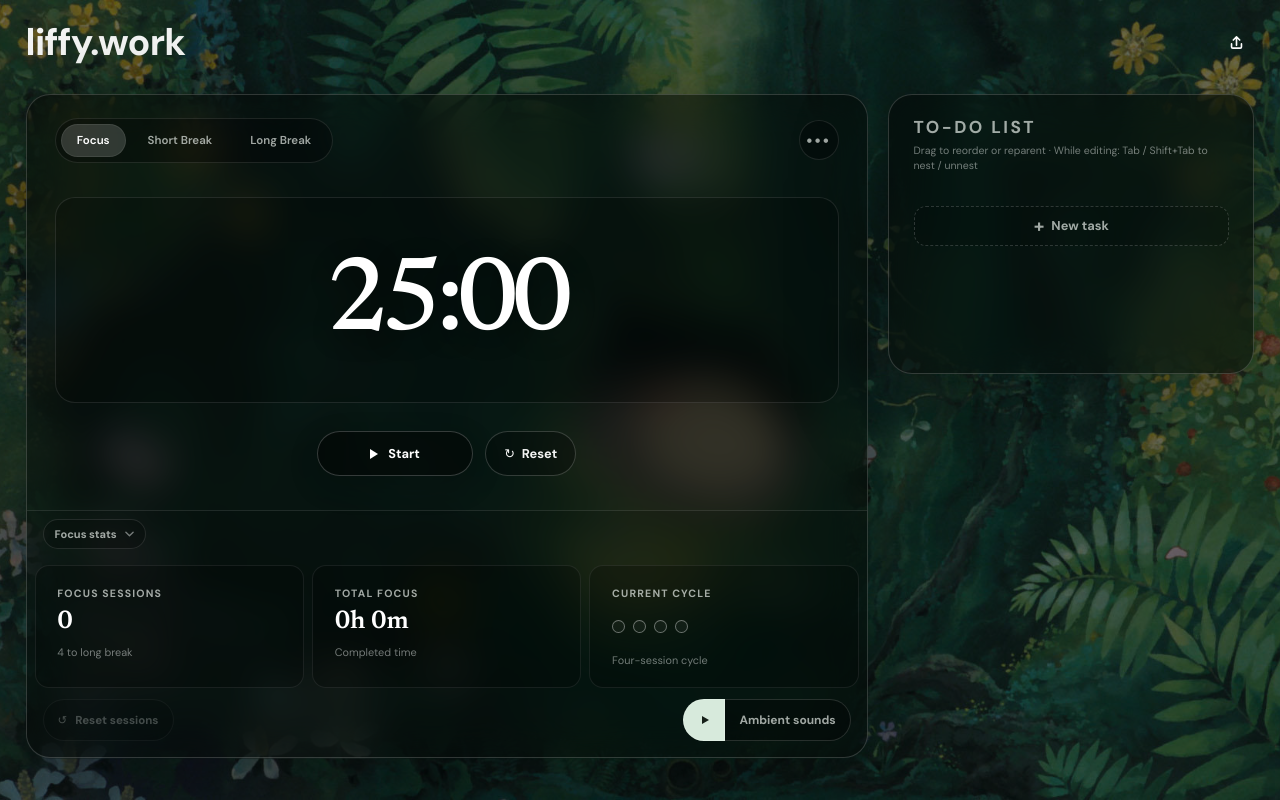
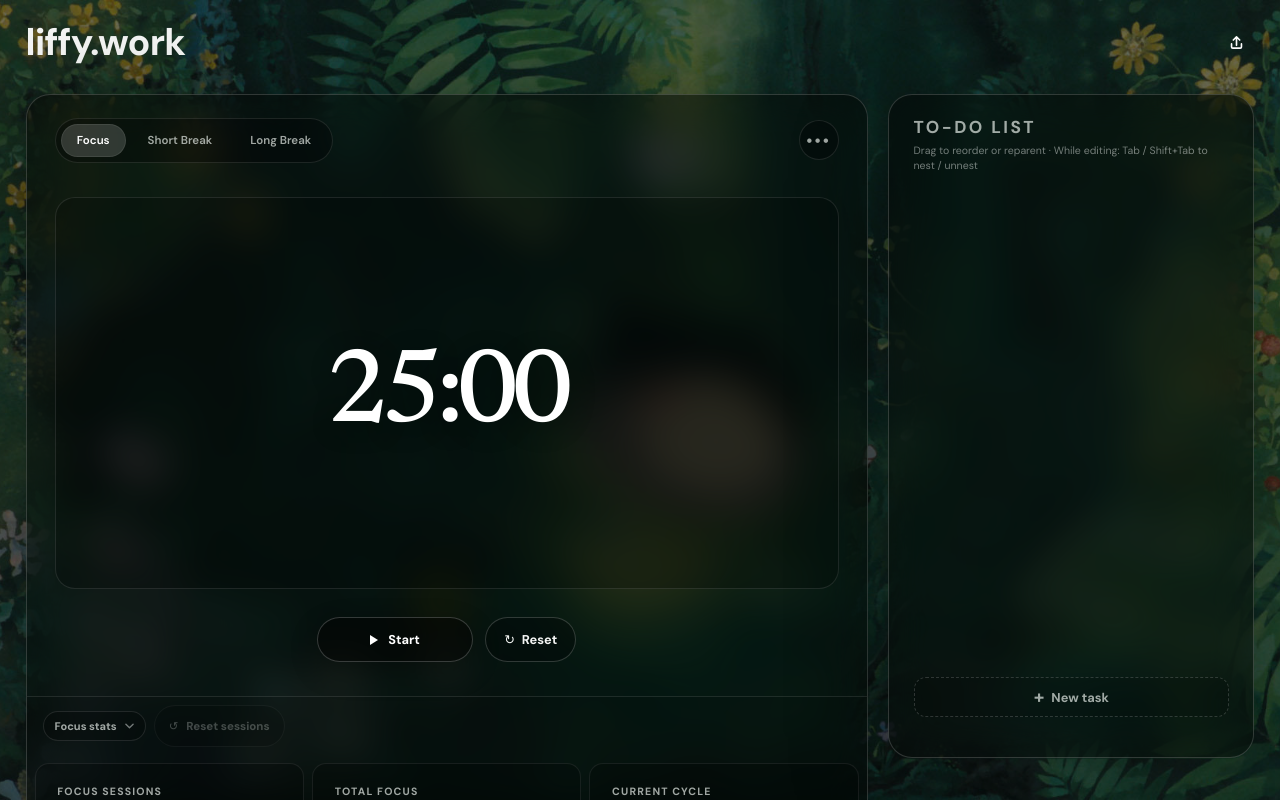
Before and after one commit to hadiafifah/liffytimer, a React (Vite) app: page / in a window 1280 px wide. Both pictures are taken after a click on the button "Focus stats". Shown: the top 800 px of the page. Built offline with nearby package versions, Linux system fonts and the light colour scheme.

Commit message:
ux enhancements

```diff
--- a/src/components/PomodoroTimer.jsx
+++ b/src/components/PomodoroTimer.jsx
@@ -1,4 +1,4 @@
-import { useState } from 'react'
+import { useEffect, useRef, useState } from 'react'
 import usePomodoro, { MODES } from '../hooks/usePomodoro'
 import AmbientAudio from './AmbientAudio'
 import SettingsPanel from './SettingsPanel'
@@ -25,16 +25,58 @@ function PauseIcon() {
 export default function PomodoroTimer() {
   const timer = usePomodoro()
   const [showStats, setShowStats] = useState(false)
+  const [showResetConfirmation, setShowResetConfirmation] = useState(false)
+  const timerCardRef = useRef(null)
+  const resetSessionsButtonRef = useRef(null)
+  const cancelResetButtonRef = useRef(null)
   const isRunning = timer.status === 'running'
   const isPaused = timer.status === 'paused'
   const sessionsUntilLongBreak = 4 - (timer.completedFocusSessions % 4)
+
+  useEffect(() => {
+    if (!showResetConfirmation) return undefined
+
+    cancelResetButtonRef.current?.focus()
+    const handleKeyDown = (event) => {
+      if (event.key === 'Escape') {
+        setShowResetConfirmation(false)
+        resetSessionsButtonRef.current?.focus()
+      }
+    }
+    document.addEventListener('keydown', handleKeyDown)
+    return () => document.removeEventListener('keydown', handleKeyDown)
+  }, [showResetConfirmation])
+
+  function closeResetConfirmation() {
+    setShowResetConfirmation(false)
+    window.requestAnimationFrame(() => resetSessionsButtonRef.current?.focus())
+  }
+
+  function handleResetStats() {
+    timer.resetStats()
+    closeResetConfirmation()
+  }
+
+  function toggleStats() {
+    if (!showStats) {
+      const timerDisplay = timerCardRef.current?.querySelector('.timer-display')
+      if (timerDisplay) {
+        timerCardRef.current.style.setProperty(
+          '--collapsed-timer-display-height',
+          `${timerDisplay.getBoundingClientRect().height}px`,
+        )
+      }
+    }
+    setShowStats((visible) => !visible)
+  }
+
   const statsToggle = (
     <button
       className="stats-toggle"
       type="button"
       aria-expanded={showStats}
       aria-controls="focus-statistics"
-      onClick={() => setShowStats((visible) => !visible)}
+      onClick={toggleStats}
     >
       <span>Focus stats</span>
       <svg
@@ -49,7 +91,12 @@ export default function PomodoroTimer() {
 
   return (
     <section id="top" className="timer-section">
-      <div className="timer-card" role="region" aria-label="Pomodoro timer">
+      <div
+        ref={timerCardRef}
+        className={`timer-card${showStats ? ' is-stats-open' : ''}`}
+        role="region"
+        aria-label="Pomodoro timer"
+      >
         <div className="card-topbar">
           <nav className="mode-tabs" aria-label="Timer modes">
             {modeOrder.map((mode) => (
@@ -92,7 +139,21 @@ export default function PomodoroTimer() {
           </button>
         </div>
 
-        {showStats && <div className="stats-toggle-row">{statsToggle}</div>}
+        {showStats && (
+          <div className="stats-toggle-row">
+            {statsToggle}
+            <button
+              ref={resetSessionsButtonRef}
+              className="reset-sessions"
+              type="button"
+              disabled={timer.completedFocusSessions === 0 && timer.totalFocusMs === 0}
+              onClick={() => setShowResetConfirmation(true)}
+            >
+              <span aria-hidden="true">↺</span>
+              Reset sessions
+            </button>
+          </div>
+        )}
 
         {showStats && (
           <div className="stats-grid" id="focus-statistics" aria-label="Focus statistics">
@@ -122,19 +183,49 @@ export default function PomodoroTimer() {
         )}
 
         <div className={`stats-footer${showStats ? '' : ' is-collapsed'}`}>
-          {showStats ? (
-            <button
-              className="reset-sessions"
-              type="button"
-              disabled={timer.completedFocusSessions === 0 && timer.totalFocusMs === 0}
-              onClick={timer.resetStats}
-            >
-              <span aria-hidden="true">↺</span>
-              Reset sessions
-            </button>
-          ) : statsToggle}
+          {!showStats && statsToggle}
           <AmbientAudio />
         </div>
+
+        {showResetConfirmation && (
+          <div
+            className="confirmation-backdrop"
+            onMouseDown={(event) => {
+              if (event.target === event.currentTarget) closeResetConfirmation()
+            }}
+          >
+            <div
+              className="confirmation-dialog"
+              role="alertdialog"
+              aria-modal="true"
+              aria-labelledby="reset-sessions-title"
+              aria-describedby="reset-sessions-description"
+            >
+              <span className="confirmation-dialog__icon" aria-hidden="true">↺</span>
+              <h2 id="reset-sessions-title">Reset focus sessions?</h2>
+              <p id="reset-sessions-description">
+                This will permanently clear your completed sessions and total focus time.
+              </p>
+              <div className="confirmation-dialog__actions">
+                <button
+                  ref={cancelResetButtonRef}
+                  className="confirmation-dialog__cancel"
+                  type="button"
+                  onClick={closeResetConfirmation}
+                >
+                  Keep progress
+                </button>
+                <button
+                  className="confirmation-dialog__confirm"
+                  type="button"
+                  onClick={handleResetStats}
+                >
+                  Reset sessions
+                </button>
+              </div>
+            </div>
+          </div>
+        )}
       </div>
 
       {/* User-owned to-do implementation. */}
--- a/src/components/ToDoList.jsx
+++ b/src/components/ToDoList.jsx
@@ -333,13 +333,16 @@ export default function ToDoList() {
     setEditTask('')
   }
 
-  function handleAddSubtask(parentId) {
+  function handleAddSubtask(item) {
     const id = nextIdRef.current
     nextIdRef.current += 1
     setToDoList((current) => {
       const next = [...current]
-      let insertionIndex = next.findIndex((item) => item.id === parentId) + 1
+      const parentId = item.parentId ?? item.id
+      let insertionIndex = next.findIndex((candidate) => candidate.id === item.id) + 1
+      if (item.parentId === null) {
         while (next[insertionIndex]?.parentId === parentId) insertionIndex += 1
+      }
       next.splice(insertionIndex, 0, {
         desc: '',
         completed: false,
@@ -507,17 +510,17 @@ export default function ToDoList() {
           )}
 
           <div className="todo-item__actions">
-            {!isSubtask && (
             <button
               className="todo-item__subtask"
               type="button"
-                aria-label={`Add subtask to ${taskName}`}
-                title="Add subtask"
-                onClick={() => handleAddSubtask(item.id)}
+              aria-label={isSubtask
+                ? `Add another subtask after ${taskName}`
+                : `Add subtask to ${taskName}`}
+              title={isSubtask ? 'Add subtask below' : 'Add subtask'}
+              onClick={() => handleAddSubtask(item)}
             >
               <span aria-hidden="true">+</span>
             </button>
-            )}
 
             <button
               className="todo-item__delete"
--- a/src/styles.css
+++ b/src/styles.css
@@ -324,7 +324,9 @@ button:focus-visible, input:focus-visible, a:focus-visible {
 
 .stats-toggle-row {
   display: flex;
+  align-items: center;
   justify-content: flex-start;
+  gap: 8px;
   padding: 8px 16px;
   border-top: 1px solid rgba(255, 255, 255, 0.1);
   background: rgba(0, 0, 0, 0.12);
@@ -433,6 +435,89 @@ button:focus-visible, input:focus-visible, a:focus-visible {
   cursor: not-allowed;
   opacity: 0.38;
 }
+
+.confirmation-backdrop {
+  position: fixed;
+  z-index: 50;
+  inset: 0;
+  display: grid;
+  place-items: center;
+  padding: 20px;
+  background: rgba(0, 0, 0, 0.64);
+  backdrop-filter: blur(7px);
+  -webkit-backdrop-filter: blur(7px);
+}
+
+.confirmation-dialog {
+  width: min(410px, 100%);
+  padding: 28px;
+  border: 1px solid rgba(255, 255, 255, 0.18);
+  border-radius: 20px;
+  color: var(--text);
+  background: rgba(7, 13, 10, 0.97);
+  box-shadow: 0 32px 100px rgba(0, 0, 0, 0.62);
+  text-align: center;
+}
+
+.confirmation-dialog__icon {
+  width: 44px;
+  height: 44px;
+  display: grid;
+  place-items: center;
+  margin: 0 auto 16px;
+  border: 1px solid rgba(240, 177, 177, 0.3);
+  border-radius: 50%;
+  color: #f0b1b1;
+  background: rgba(107, 36, 36, 0.28);
+  font-size: 1.35rem;
+}
+
+.confirmation-dialog h2 {
+  margin: 0;
+  color: #fff;
+  font-family: 'Newsreader', Georgia, serif;
+  font-size: 1.75rem;
+  font-weight: 600;
+}
+
+.confirmation-dialog p {
+  margin: 10px auto 24px;
+  max-width: 32ch;
+  color: var(--muted);
+  font-size: 0.82rem;
+  line-height: 1.55;
+}
+
+.confirmation-dialog__actions {
+  display: grid;
+  grid-template-columns: 1fr 1fr;
+  gap: 10px;
+}
+
+.confirmation-dialog__actions button {
+  min-height: 44px;
+  padding: 10px 14px;
+  border-radius: 999px;
+  cursor: pointer;
+  font-size: 0.75rem;
+  font-weight: 700;
+}
+
+.confirmation-dialog__cancel {
+  border: 1px solid rgba(255, 255, 255, 0.16);
+  color: var(--text);
+  background: rgba(255, 255, 255, 0.06);
+}
+
+.confirmation-dialog__cancel:hover { background: rgba(255, 255, 255, 0.11); }
+
+.confirmation-dialog__confirm {
+  border: 1px solid rgba(240, 177, 177, 0.28);
+  color: #ffe7e7;
+  background: rgba(107, 36, 36, 0.48);
+}
+
+.confirmation-dialog__confirm:hover { background: rgba(130, 42, 42, 0.62); }
 
 .ambient-audio {
   position: relative;
@@ -645,7 +730,13 @@ button:focus-visible, input:focus-visible, a:focus-visible {
   -webkit-backdrop-filter: blur(20px) saturate(120%);
 }
 
-.todo-list { display: grid; gap: 16px; }
+.todo-list {
+  height: 100%;
+  min-height: 0;
+  display: grid;
+  grid-template-rows: auto minmax(0, 1fr) auto auto;
+  gap: 16px;
+}
 
 .todo-list__header {
   display: flex;
@@ -677,10 +768,17 @@ button:focus-visible, input:focus-visible, a:focus-visible {
 .todo-items {
   position: relative;
   display: grid;
+  align-content: start;
+  grid-auto-rows: max-content;
   gap: 8px;
   margin: 0;
   padding: 0;
   list-style: none;
+  min-height: 0;
+  overflow-y: auto;
+  overscroll-behavior: contain;
+  scrollbar-gutter: stable;
+  padding-right: 4px;
 }
 
 .todo-items.is-sorting { user-select: none; }
@@ -984,16 +1082,39 @@ button:focus-visible, input:focus-visible, a:focus-visible {
 }
 
 @media (min-width: 1101px) {
+  .app-shell {
+    height: 100dvh;
+    min-height: 640px;
+  }
+  .timer-section {
+    min-height: 0;
+    grid-template-rows: minmax(0, 1fr);
+  }
   .timer-card {
     align-self: stretch;
     display: flex;
     flex-direction: column;
+    height: 100%;
+    min-height: 0;
+  }
+  .timer-card.is-stats-open {
+    align-self: start;
+    height: auto;
+    min-height: 100%;
+  }
+  .timer-card.is-stats-open .timer-display {
+    flex: 0 0 var(--collapsed-timer-display-height, auto);
   }
   .timer-display {
     flex: 1;
     justify-content: center;
   }
   .stats-footer { margin-top: auto; }
+  .todo-practice-root {
+    height: 100%;
+    min-height: 0;
+    overflow: hidden;
+  }
 }
 
 @media (max-width: 760px) {
```
Lines whose indentation alone changed are shown as unchanged.
